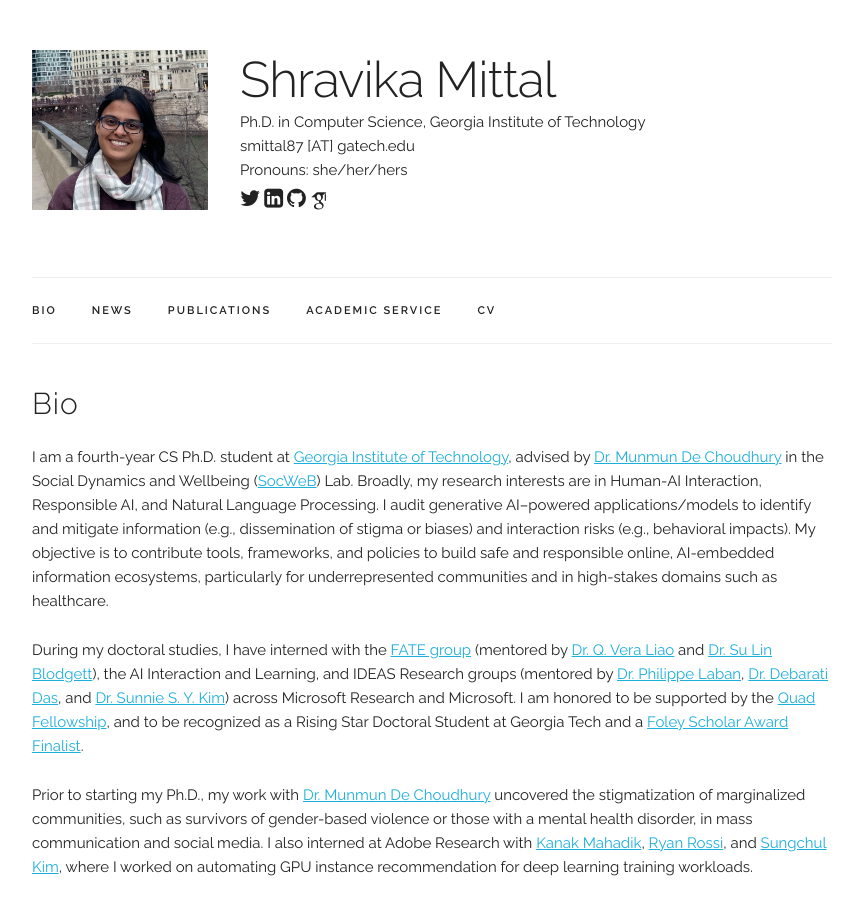
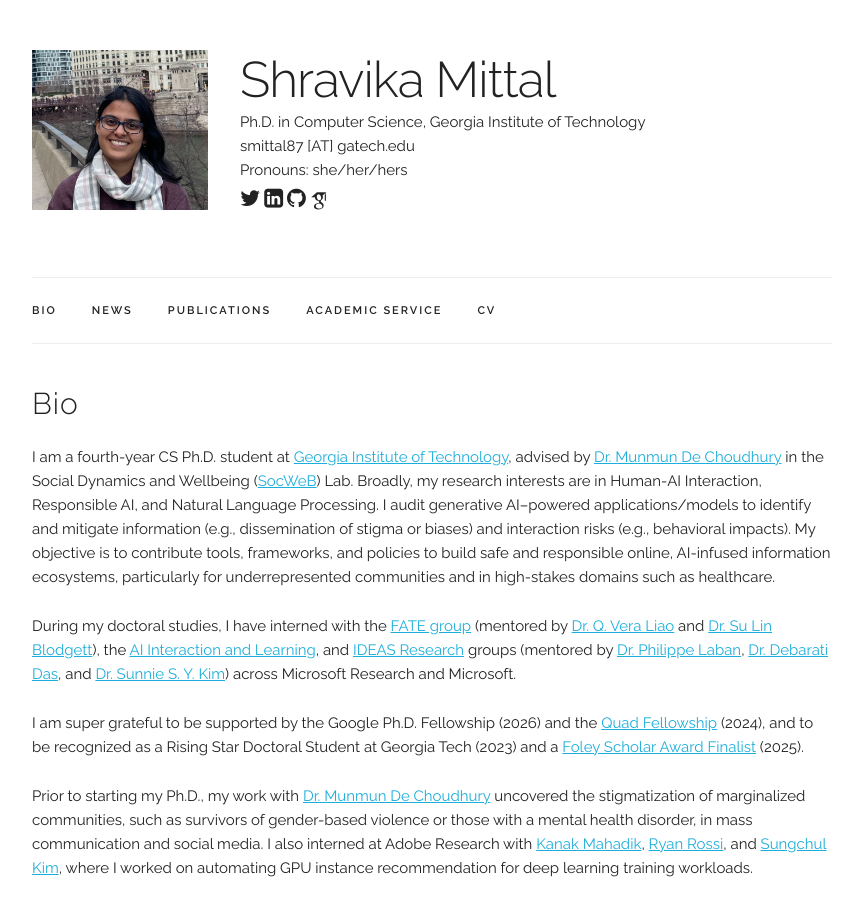
Before and after one commit to mittalshravika/mittalshravika.github.io, a Jekyll site: the page built from index.html, in a window 1280 px wide and 900 px high. Shown: the whole window, without its empty margins (208-1069 px from the left). Built offline with Jekyll 4.4.1, drawn with Linux system fonts in a browser that asks for light colours; some web fonts are replaced.

Commit message:
google fellow update

```diff
--- a/index.html
+++ b/index.html
@@ -8,11 +8,15 @@
   <p>
   I am a fourth-year CS Ph.D. student at <a href="https://www.gatech.edu/" target="_blank">Georgia Institute of Technology</a>, advised by <a href="http://www.munmund.net/" target="_blank">Dr. Munmun De Choudhury</a>
   in the Social Dynamics and Wellbeing (<a href="https://socweb.cc.gatech.edu/" target="_blank">SocWeB</a>) Lab. Broadly, my research interests are in Human-AI Interaction, Responsible AI, and Natural Language Processing.
-  I audit generative AI–powered applications/models to identify and mitigate information (e.g., dissemination of stigma or biases) and interaction risks (e.g., behavioral impacts). My objective is to contribute tools, frameworks, and policies to build safe and responsible online, AI-embedded information ecosystems, particularly for underrepresented communities and in high-stakes domains such as healthcare.
+  I audit generative AI–powered applications/models to identify and mitigate information (e.g., dissemination of stigma or biases) and interaction risks (e.g., behavioral impacts). My objective is to contribute tools, frameworks, and policies to build safe and responsible online, AI-infused information ecosystems, particularly for underrepresented communities and in high-stakes domains such as healthcare.
   </p>
 
   <p>
-  During my doctoral studies, I have interned with the <a href="https://www.microsoft.com/en-us/research/theme/fate-montreal/">FATE group</a> (mentored by <a href="https://www.qveraliao.com/">Dr. Q. Vera Liao</a> and <a href="https://sblodgett.github.io/">Dr. Su Lin Blodgett</a>), the AI Interaction and Learning, and IDEAS Research groups (mentored by <a href="https://tingofurro.github.io/">Dr. Philippe Laban</a>, <a href="https://debaratidas94.github.io/">Dr. Debarati Das</a>, and <a href="https://sunniesuhyoung.github.io/">Dr. Sunnie S. Y. Kim</a>) across Microsoft Research and Microsoft. I am honored to be supported by the <a href="https://www.quadfellowship.org/2024-quad-fellows">Quad Fellowship</a>, and to be recognized as a Rising Star Doctoral Student at Georgia Tech and a <a href="https://research.gatech.edu/foley-scholar-2025-winners-and-finalists">Foley Scholar Award Finalist</a>.
+  During my doctoral studies, I have interned with the <a href="https://www.microsoft.com/en-us/research/theme/fate-montreal/">FATE group</a> (mentored by <a href="https://www.qveraliao.com/">Dr. Q. Vera Liao</a> and <a href="https://sblodgett.github.io/">Dr. Su Lin Blodgett</a>), the <a href="https://www.microsoft.com/en-us/research/group/ai-interaction-and-learning/">AI Interaction and Learning</a>, and <a href="https://www.microsoft.com/en-us/research/group/ideas-research/">IDEAS Research</a> groups (mentored by <a href="https://tingofurro.github.io/">Dr. Philippe Laban</a>, <a href="https://debaratidas94.github.io/">Dr. Debarati Das</a>, and <a href="https://sunniesuhyoung.github.io/">Dr. Sunnie S. Y. Kim</a>) across Microsoft Research and Microsoft.
+  </p>
+
+  <p>
+    I am super grateful to be supported by the Google Ph.D. Fellowship (2026) and the <a href="https://www.quadfellowship.org/2024-quad-fellows">Quad Fellowship</a> (2024), and to be recognized as a Rising Star Doctoral Student at Georgia Tech (2023) and a <a href="https://research.gatech.edu/foley-scholar-2025-winners-and-finalists">Foley Scholar Award Finalist</a> (2025).
   </p>
 
   <p>
```
